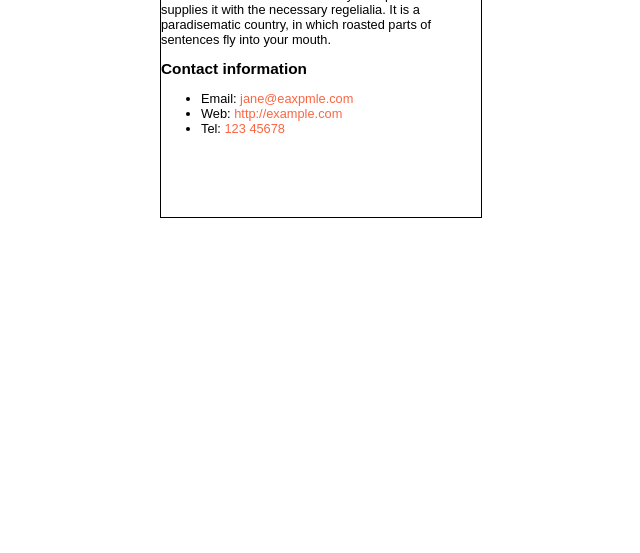
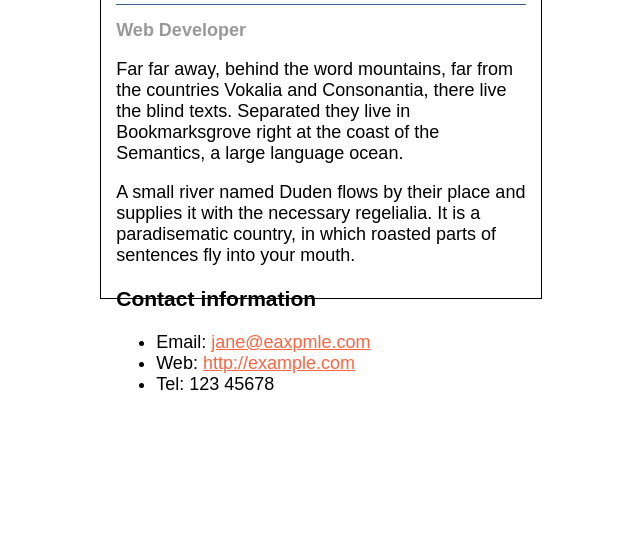
Before and after one commit to 2022-SEMII-DESIV-G2/rosero-jose, a plain HTML site: page lab6/index.html in a window 1280 px wide. Shown: the part 347-900 px from the top of the page, without its empty margins (319-959 px from the left). Before the commit the page ends 800 px from the top, so only its background shows below. Drawn offline with Linux system fonts and the light colour scheme.

Commit message:
corregir lab 6 / ordenar jerarquia y tamaño

```diff
--- a/lab6/index.css
+++ b/lab6/index.css
@@ -1,4 +1,5 @@
 html, body {
+  height: 900px;
   font-family: Arial, Helvetica, sans-serif;
   font-size: 12px;
   display: flex;
@@ -9,22 +10,22 @@ html, body {
 h1 {
   color: #375e97;
   font-family: Georgia, 'Times New Roman', Times, serif;
-  font-size: 2vw;
+  font-size: 2.5em;
 }
 
 h2 {
-  font-size: 1.2vw;
+  font-size: 1em;
 }
 
-span {
+a {
   color: #fb6542;
 }
 
 .contenedor-principal {
-  width: 25vw;
-  height: 50vh;
+  width: 32vw;
+  height: 45vh;
   border: 1px solid black;
-  margin-top: 48%;
+  padding: 15px;
 }
 
 .subtitulo {
@@ -32,9 +33,10 @@ span {
 }
 
 .contenedor-texto {
-  font-size: 1vw;
+  font-size: 1.5em;
+
 }
 
 .contenedor-contacto {
-  font-size: 1vw;
+  font-size: 1.5em;
 }
--- a/lab6/index.html
+++ b/lab6/index.html
@@ -10,21 +10,21 @@
 <body>
   <div class="contenedor-principal">
     <h1>Jane Doe</h1>
-    <hr width="95%" size="1" color="#375e97">
+    <hr size="1" color="#375e97">
     <div class="contenedor-texto">
-      <p class="subtitulo">Web Developer</p>
+      <h2 class="subtitulo">Web Developer</h2>
       <p>Far far away, behind the word mountains, far from the countries Vokalia and
         Consonantia, there live the blind texts. Separated they live in
-        Bookmarksgrove right at the coast of the Semantics, a large language ocean.
-        A small river named Duden flows by their place and supplies it with the
-        necessary regelialia. It is a paradisematic country, in which roasted parts of
-        sentences fly into your mouth.</p>
+        Bookmarksgrove right at the coast of the Semantics, a large language ocean.</p>
+        <p>A small river named Duden flows by their place and supplies it with the
+          necessary regelialia. It is a paradisematic country, in which roasted parts of
+          sentences fly into your mouth.</p>
     </div>
     <div class="contenedor-contacto">
-      <h2>Contact information</h2>
+      <h3>Contact information</h3>
       <ul>
-        <li>Email: <span>jane@eaxpmle.com</span></li>
-        <li>Web: <span>http://example.com</span></li>
+        <li>Email: <a href="#">jane@eaxpmle.com</a></li>
+        <li>Web: <a href="#">http://example.com</a></li>
         <li>Tel: <span>123 45678</span></li>
       </ul>
     </div>
```
